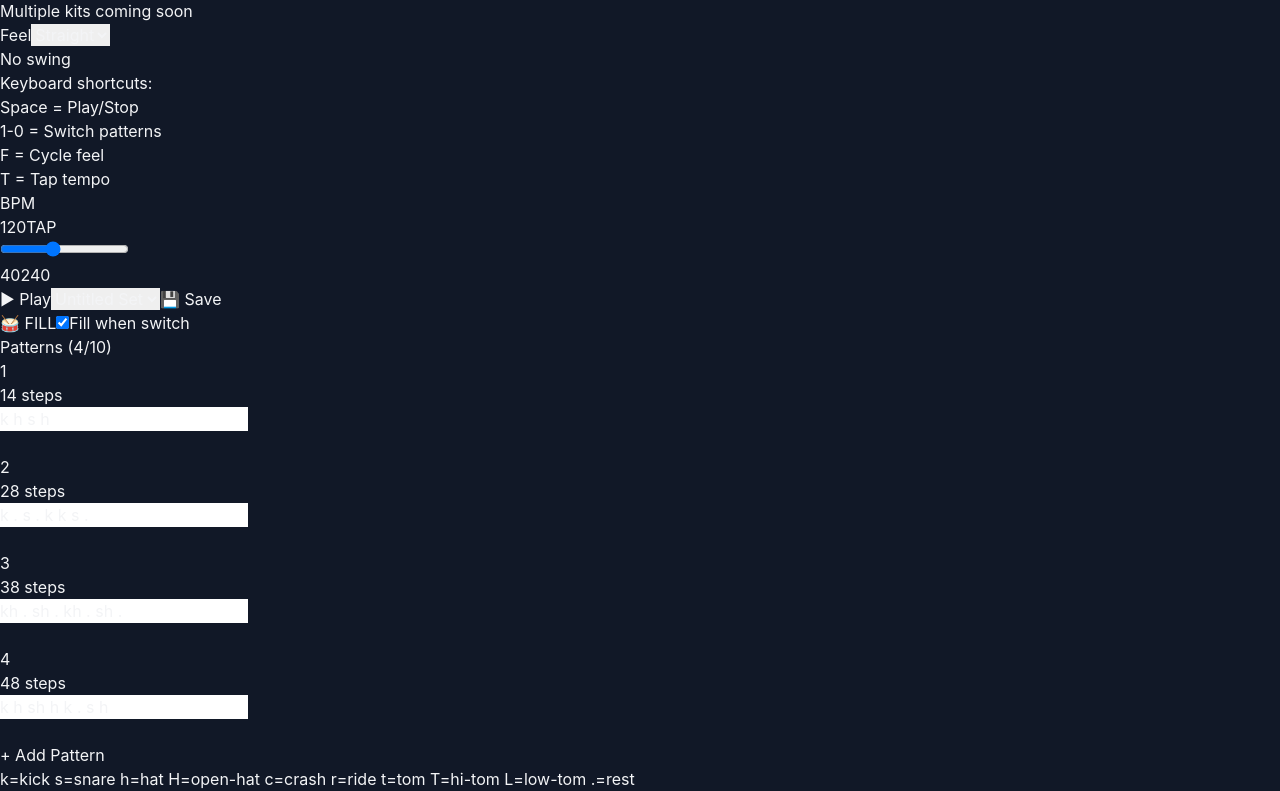
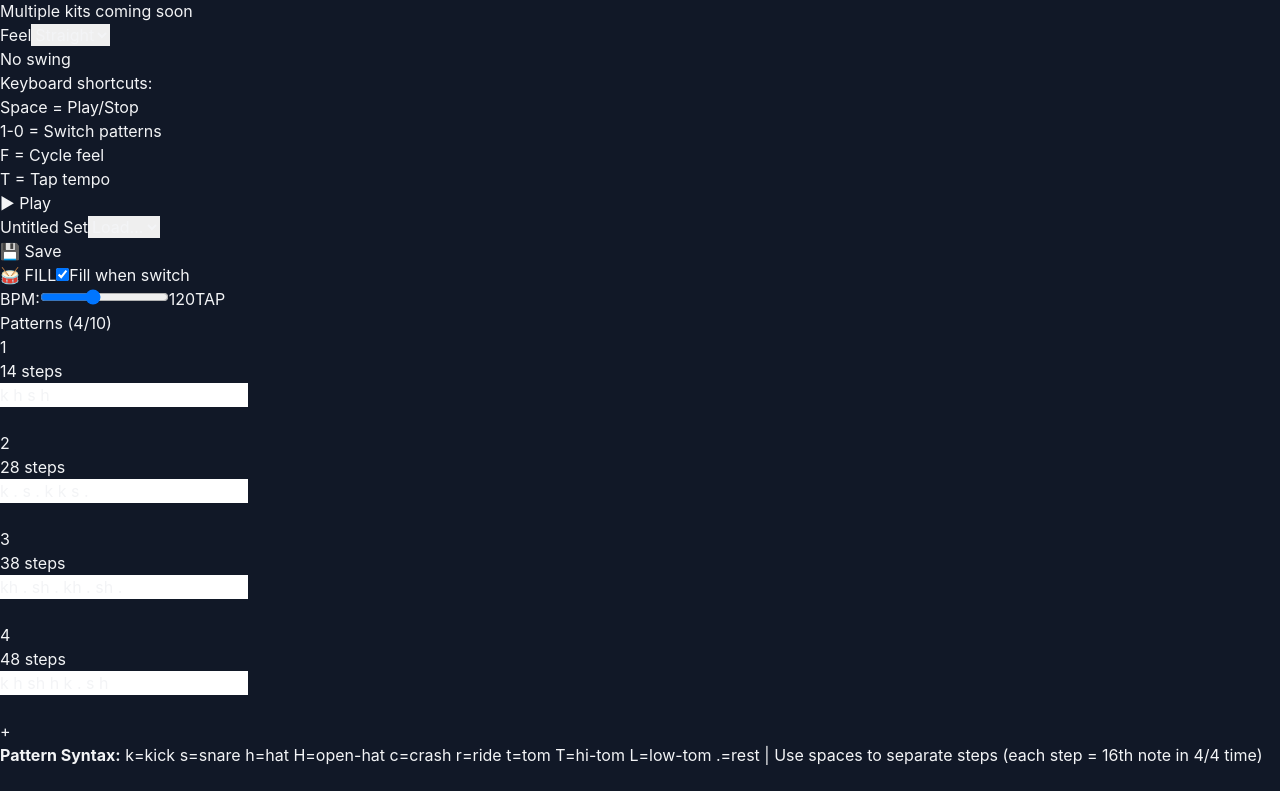
Before and after one commit to staudt/drum-companion, a React (Vite) app: page / in a window 1280 px wide. Shown: the part 313-1104 px from the top of the page. After the commit the page ends 1080 px from the top, so only its background shows below. Built offline with nearby package versions, Linux system fonts and the light colour scheme.

Commit message:
UI improvements

```diff
--- a/src/App.tsx
+++ b/src/App.tsx
@@ -12,6 +12,8 @@ function App() {
   const [error, setError] = useState<string | null>(null);
 
   const audioEngineRef = useRef<AudioEngine | null>(null);
+  const tapTimesRef = useRef<number[]>([]);
+  const tapTimeoutRef = useRef<number | null>(null);
 
   // Zustand store selectors
   const currentSet = useAppStore((state) => state.currentSet);
@@ -110,6 +112,48 @@ function App() {
     }
   };
 
+  // Handle tap tempo
+  const handleTapTempo = () => {
+    const now = Date.now();
+
+    // Clear previous timeout
+    if (tapTimeoutRef.current) {
+      clearTimeout(tapTimeoutRef.current);
+    }
+
+    // Add current tap time
+    tapTimesRef.current = [...tapTimesRef.current, now];
+
+    // Keep only last 4 taps (for averaging)
+    const recentTaps = tapTimesRef.current.slice(-4);
+
+    // Calculate BPM if we have at least 2 taps
+    if (recentTaps.length >= 2) {
+      const intervals: number[] = [];
+      for (let i = 1; i < recentTaps.length; i++) {
+        intervals.push(recentTaps[i] - recentTaps[i - 1]);
+      }
+
+      // Average interval in milliseconds
+      const avgInterval = intervals.reduce((a, b) => a + b, 0) / intervals.length;
+
+      // Convert to BPM: (60000 ms / interval) = beats per minute
+      const calculatedBpm = Math.round(60000 / avgInterval);
+
+      // Clamp to valid range (40-240)
+      const clampedBpm = Math.max(40, Math.min(240, calculatedBpm));
+
+      setBPM(clampedBpm);
+    }
+
+    tapTimesRef.current = recentTaps;
+
+    // Reset tap times after 2 seconds of inactivity
+    tapTimeoutRef.current = window.setTimeout(() => {
+      tapTimesRef.current = [];
+    }, 2000);
+  };
+
   // Sync audio engine when controls change (BPM, feel, volume, humanize, density)
   useEffect(() => {
     if (!audioEngineRef.current || !playback.isPlaying) return;
@@ -193,6 +237,11 @@ function App() {
           setFeel(nextFeel);
           break;
 
+        case 't': // T - Tap tempo
+          e.preventDefault();
+          handleTapTempo();
+          break;
+
         case '1': case '2': case '3': case '4': case '5':
         case '6': case '7': case '8': case '9': case '0':
           // Keys 1-9 = patterns 1-9, Key 0 = pattern 10
--- a/src/components/PatternArea/PatternArea.tsx
+++ b/src/components/PatternArea/PatternArea.tsx
@@ -44,14 +44,16 @@ export function PatternArea({ onTriggerFill }: PatternAreaProps) {
           ))}
         </div>
 
-        {/* Add Pattern Button */}
+        {/* Add Pattern Button + Instructions */}
+        <div className="flex items-center gap-3 p-2">
           <button
             onClick={handleAddPattern}
             disabled={!canAddPattern}
             className={`
-            w-full py-4 rounded-lg font-semibold
+              w-12 h-12 sm:w-14 sm:h-14 rounded-lg font-bold text-2xl
               border-2 border-dashed transition-all
               focus:outline-none focus:ring-2 focus:ring-blue-500
+              flex-shrink-0
               ${canAddPattern
                 ? 'border-gray-600 hover:border-blue-500 text-gray-400 hover:text-blue-400 hover:bg-blue-500/10'
                 : 'border-gray-800 text-gray-700 cursor-not-allowed'
@@ -60,18 +62,13 @@ export function PatternArea({ onTriggerFill }: PatternAreaProps) {
             aria-label={canAddPattern ? 'Add new pattern' : 'Maximum 10 patterns reached'}
             title={canAddPattern ? 'Add new pattern' : 'Maximum 10 patterns reached'}
           >
-          {canAddPattern ? (
-            <>
-              <span className="text-2xl">+</span> Add Pattern
-            </>
-          ) : (
-            'Maximum 10 patterns reached'
-          )}
+            +
           </button>
 
-        {/* Legend */}
-        <div className="pt-4 border-t border-gray-800">
-          <p className="text-xs text-gray-500">
+          {/* Pattern Syntax Instructions */}
+          <div className="flex-1 text-xs text-gray-500 leading-relaxed">
+            <p>
+              <strong className="text-gray-400">Pattern Syntax:</strong>{' '}
               <span className="text-blue-400">k</span>=kick{' '}
               <span className="text-blue-400">s</span>=snare{' '}
               <span className="text-blue-400">h</span>=hat{' '}
@@ -81,8 +78,11 @@ export function PatternArea({ onTriggerFill }: PatternAreaProps) {
               <span className="text-blue-400">t</span>=tom{' '}
               <span className="text-blue-400">T</span>=hi-tom{' '}
               <span className="text-blue-400">L</span>=low-tom{' '}
-            <span className="text-blue-400">.</span>=rest
+              <span className="text-blue-400">.</span>=rest{' '}
+              <span className="text-gray-600">|</span>{' '}
+              Use spaces to separate steps (each step = 16th note in 4/4 time)
             </p>
+          </div>
         </div>
       </div>
     </div>
--- a/src/components/TopBar/BPMControl.tsx
+++ b/src/components/TopBar/BPMControl.tsx
@@ -101,13 +101,25 @@ export function BPMControl({
   };
 
   return (
-    <div className="space-y-3">
-      <div className="flex items-center justify-between gap-4">
-        <label className="text-sm font-semibold text-gray-300">
-          BPM
+    <div className="flex items-center gap-4">
+      <label className="text-sm font-semibold text-gray-300 flex-shrink-0">
+        BPM:
       </label>
 
-        <div className="flex items-center gap-2">
+      {/* BPM Slider */}
+      <input
+        type="range"
+        min={min}
+        max={max}
+        step={1}
+        value={value}
+        onChange={handleSliderChange}
+        className="flex-1 h-2 bg-gray-700 rounded-lg appearance-none cursor-pointer
+          accent-blue-500 hover:accent-blue-400
+          focus:outline-none focus:ring-2 focus:ring-blue-500 focus:ring-offset-2 focus:ring-offset-gray-900"
+        aria-label={`BPM: ${value}`}
+      />
+
       {/* Editable BPM number */}
       {isEditingNumber ? (
         <input
@@ -119,15 +131,16 @@ export function BPMControl({
           min={min}
           max={max}
           autoFocus
-              className="w-16 px-2 py-1 text-2xl font-bold text-blue-400 bg-gray-700 border border-blue-500 rounded
-                text-center focus:outline-none focus:ring-2 focus:ring-blue-500"
+          className="w-16 px-2 py-1 text-lg font-bold text-blue-400 bg-gray-700 border border-blue-500 rounded
+            text-center focus:outline-none focus:ring-2 focus:ring-blue-500 flex-shrink-0"
         />
       ) : (
         <button
           onClick={handleNumberClick}
-              className="text-2xl font-bold text-blue-400 hover:text-blue-300 transition-colors
-                px-2 py-1 rounded hover:bg-gray-700 cursor-text"
+          className="text-lg font-bold text-blue-400 hover:text-blue-300 transition-colors
+            px-2 py-1 rounded hover:bg-gray-700 cursor-text min-w-[4rem] text-center flex-shrink-0"
           title="Click to edit BPM"
+          aria-label={`BPM: ${value}, click to edit`}
         >
           {value}
         </button>
@@ -137,32 +150,12 @@ export function BPMControl({
       <button
         onClick={handleTapTempo}
         className="px-4 py-2 text-sm bg-gray-700 hover:bg-gray-600 text-white rounded
-              focus:outline-none focus:ring-2 focus:ring-blue-500 transition-colors"
+          focus:outline-none focus:ring-2 focus:ring-blue-500 transition-colors flex-shrink-0"
         aria-label="Tap tempo to set BPM (T key)"
         title="Click repeatedly to set tempo (T key)"
       >
         TAP
       </button>
     </div>
-      </div>
-
-      {/* BPM Slider */}
-      <input
-        type="range"
-        min={min}
-        max={max}
-        step={1}
-        value={value}
-        onChange={handleSliderChange}
-        className="w-full h-2 bg-gray-700 rounded-lg appearance-none cursor-pointer
-          accent-blue-500 hover:accent-blue-400
-          focus:outline-none focus:ring-2 focus:ring-blue-500 focus:ring-offset-2 focus:ring-offset-gray-900"
-      />
-
-      <div className="flex justify-between text-xs text-gray-500">
-        <span>{min}</span>
-        <span>{max}</span>
-      </div>
-    </div>
   );
 }
--- a/src/components/TopBar/PlaybackControls.tsx
+++ b/src/components/TopBar/PlaybackControls.tsx
@@ -1,3 +1,4 @@
+import { useState, useEffect } from 'react';
 import { useAppStore } from '../../store/useAppStore';
 
 interface PlaybackControlsProps {
@@ -17,6 +18,17 @@ export function PlaybackControls({
   const savedSets = useAppStore((state) => state.savedSets);
   const loadSet = useAppStore((state) => state.loadSet);
   const saveSet = useAppStore((state) => state.saveSet);
+  const updateSetName = useAppStore((state) => state.updateSetName);
+
+  const [isEditingName, setIsEditingName] = useState(false);
+  const [editName, setEditName] = useState(currentSet.name);
+
+  // Update edit name when currentSet changes
+  useEffect(() => {
+    if (!isEditingName) {
+      setEditName(currentSet.name);
+    }
+  }, [currentSet.name, isEditingName]);
 
   const handleSave = () => {
     const name = prompt('Enter a name for this set:', currentSet.name);
@@ -27,8 +39,38 @@ export function PlaybackControls({
 
   const handleLoadSet = (e: React.ChangeEvent<HTMLSelectElement>) => {
     const setId = e.target.value;
-    if (setId) {
+    if (setId && setId !== currentSet.id) {
       loadSet(setId);
+    }
+  };
+
+  const handleNameClick = (e: React.MouseEvent) => {
+    // Only allow editing if clicking the name, not the dropdown arrow
+    const target = e.target as HTMLElement;
+    if (target.tagName === 'SELECT') {
+      return; // Let the dropdown handle it
+    }
+    setIsEditingName(true);
+    setEditName(currentSet.name);
+  };
+
+  const handleNameChange = (e: React.ChangeEvent<HTMLInputElement>) => {
+    setEditName(e.target.value);
+  };
+
+  const handleNameBlur = () => {
+    if (editName.trim() && editName !== currentSet.name) {
+      updateSetName(editName.trim());
+    }
+    setIsEditingName(false);
+  };
+
+  const handleNameKeyDown = (e: React.KeyboardEvent<HTMLInputElement>) => {
+    if (e.key === 'Enter') {
+      handleNameBlur();
+    } else if (e.key === 'Escape') {
+      setIsEditingName(false);
+      setEditName(currentSet.name);
     }
   };
 
@@ -41,7 +83,7 @@ export function PlaybackControls({
         className={`
           px-6 py-2 rounded-lg font-semibold text-white
           focus:outline-none focus:ring-2 focus:ring-offset-2 focus:ring-offset-gray-900
-          transition-all duration-200 min-w-[100px]
+          transition-all duration-200 min-w-[100px] flex-shrink-0
           ${isPlaying
             ? 'bg-red-600 hover:bg-red-700 focus:ring-red-500'
             : 'bg-green-600 hover:bg-green-700 focus:ring-green-500'
@@ -53,30 +95,57 @@ export function PlaybackControls({
         {isLoading ? '⏳' : isPlaying ? '⏹ Stop' : '▶ Play'}
       </button>
 
-      {/* Set Selector */}
+      {/* Set Name + Selector (combined) */}
+      <div className="flex-1 flex items-stretch gap-0 bg-gray-700 border border-gray-600 rounded-lg overflow-hidden
+        focus-within:ring-2 focus-within:ring-blue-500 focus-within:border-transparent">
+        {/* Editable Name */}
+        {isEditingName ? (
+          <input
+            type="text"
+            value={editName}
+            onChange={handleNameChange}
+            onBlur={handleNameBlur}
+            onKeyDown={handleNameKeyDown}
+            autoFocus
+            className="flex-1 px-3 py-2 bg-gray-700 text-white text-sm
+              focus:outline-none"
+            placeholder="Set name"
+          />
+        ) : (
+          <button
+            onClick={() => setIsEditingName(true)}
+            className="flex-1 px-3 py-2 text-left text-white text-sm hover:bg-gray-650 transition-colors
+              focus:outline-none cursor-text"
+            title="Click to edit set name"
+          >
+            {currentSet.name}
+          </button>
+        )}
+
+        {/* Dropdown for loading saved sets */}
         <select
           value={currentSet.id}
           onChange={handleLoadSet}
-        className="flex-1 px-3 py-2 bg-gray-700 border border-gray-600 rounded-lg
-          text-white text-sm
-          focus:outline-none focus:ring-2 focus:ring-blue-500 focus:border-transparent
-          cursor-pointer hover:bg-gray-650 transition-colors"
-        aria-label="Select drum set"
+          className="px-2 py-2 bg-gray-600 hover:bg-gray-550 text-white text-sm border-l border-gray-500
+            focus:outline-none cursor-pointer transition-colors flex-shrink-0"
+          aria-label="Load saved drum set"
+          title="Load saved set"
         >
-        <option value={currentSet.id}>{currentSet.name}</option>
+          <option value={currentSet.id} disabled>Load...</option>
           {savedSets.map((set) => (
             <option key={set.id} value={set.id}>
               {set.name}
             </option>
           ))}
         </select>
+      </div>
 
       {/* Save Button */}
       <button
         onClick={handleSave}
         className="px-4 py-2 bg-blue-600 hover:bg-blue-700 text-white rounded-lg
           focus:outline-none focus:ring-2 focus:ring-blue-500 focus:ring-offset-2 focus:ring-offset-gray-900
-          transition-colors font-semibold text-sm"
+          transition-colors font-semibold text-sm flex-shrink-0"
         aria-label="Save current drum set"
       >
         💾 Save
--- a/src/components/TopBar/TopBar.tsx
+++ b/src/components/TopBar/TopBar.tsx
@@ -23,13 +23,7 @@ export function TopBar({
 
   return (
     <div className="bg-gray-800 border-b border-gray-700 p-4 space-y-4">
-      {/* Row 1: BPM Control */}
-      <BPMControl
-        value={currentSet.bpm}
-        onChange={setBPM}
-      />
-
-      {/* Row 2: Playback Controls | Fill Controls */}
+      {/* Row 1: Playback Controls | Fill Controls */}
       <div className="flex items-center justify-between gap-4">
         {/* Left: Playback Controls */}
         <PlaybackControls
@@ -45,6 +39,12 @@ export function TopBar({
           isPlaying={isPlaying}
         />
       </div>
+
+      {/* Row 2: BPM Control */}
+      <BPMControl
+        value={currentSet.bpm}
+        onChange={setBPM}
+      />
     </div>
   );
 }
--- a/src/store/useAppStore.ts
+++ b/src/store/useAppStore.ts
@@ -240,6 +240,15 @@ export const useAppStore = create<AppState>()(
         }));
       },
 
+      updateSetName: (name) => {
+        set((state) => ({
+          currentSet: {
+            ...state.currentSet,
+            name
+          }
+        }));
+      },
+
       // Playback actions
       play: () => {
         set((state) => ({
--- a/src/types/state.ts
+++ b/src/types/state.ts
@@ -29,6 +29,7 @@ export interface AppState {
   setDensity: (value: number) => void;
   setVolume: (value: number) => void;
   setKit: (kitName: string) => void;  // NEW: For future multi-kit support
+  updateSetName: (name: string) => void;
 
   // Actions - Playback
   play: () => void;
```
Also changed, not shown: src/components/PatternArea/PatternRow.tsx (+5 -5 lines), src/components/PatternEditor/PatternInput.tsx (+8 -6 lines). Lines whose indentation alone changed are shown as unchanged.
